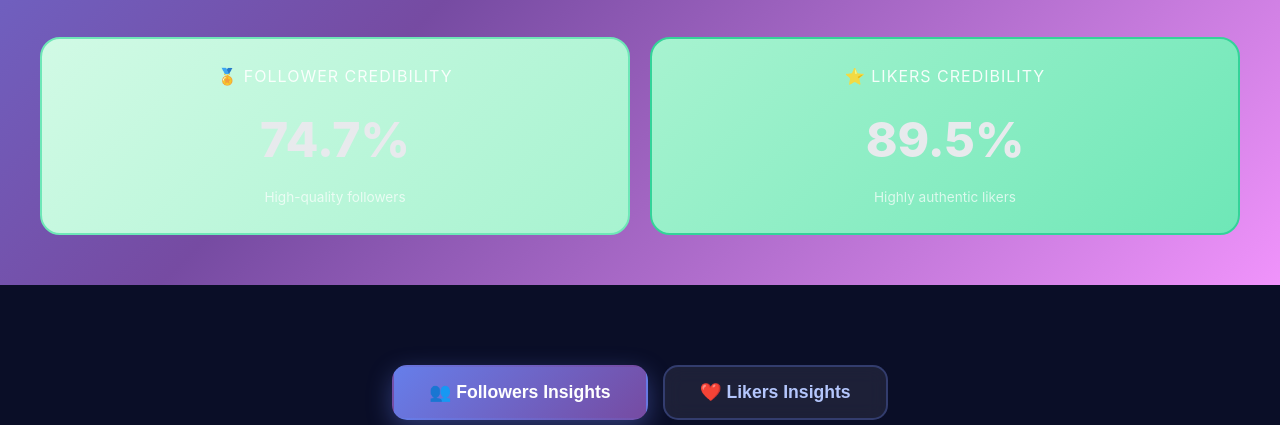
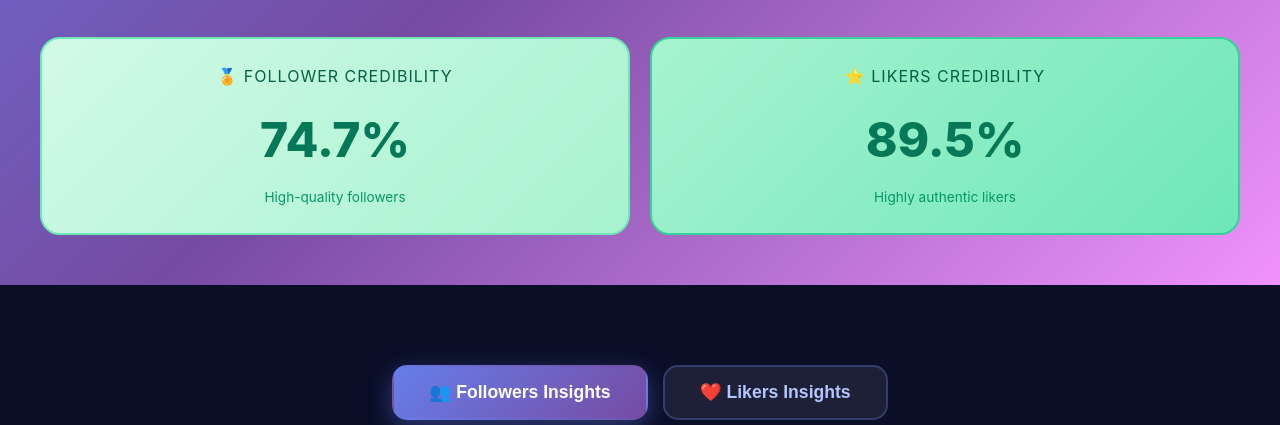
Before and after one commit to abdullahrefera/insights, a plain HTML site: page index.html in a window 1280 px wide. Shown: the part 675-1100 px from the top of the page. Drawn offline with nearby package versions, Linux system fonts and the light colour scheme.

Commit message:
color fix

```diff
--- a/index.html
+++ b/index.html
@@ -24,8 +24,8 @@
 <div class="stat-hero"><div class="label">Avg Views</div><div class="value">374K</div></div>
                 </div>
 <div class="credibility-cards">
-<div class="credibility-card" style="background:linear-gradient(135deg, #d1fae5 0%, #a7f3d0 100%);border-color:#6ee7b7"><div class="title">🏅 Follower Credibility</div><div class="score">74.7%</div><div class="subtitle">High-quality followers</div></div>
-<div class="credibility-card" style="background:linear-gradient(135deg, #a7f3d0 0%, #6ee7b7 100%);border-color:#34d399"><div class="title">⭐ Likers Credibility</div><div class="score">89.5%</div><div class="subtitle">Highly authentic likers</div></div>
+<div class="credibility-card" style="background:linear-gradient(135deg, #d1fae5 0%, #a7f3d0 100%);border-color:#6ee7b7"><div class="title" style="color:#065f46">🏅 Follower Credibility</div><div class="score" style="color:#047857">74.7%</div><div class="subtitle" style="color:#059669">High-quality followers</div></div>
+<div class="credibility-card" style="background:linear-gradient(135deg, #a7f3d0 0%, #6ee7b7 100%);border-color:#34d399"><div class="title" style="color:#065f46">⭐ Likers Credibility</div><div class="score" style="color:#047857">89.5%</div><div class="subtitle" style="color:#059669">Highly authentic likers</div></div>
                 </div>
             </div>
         </div>
```
